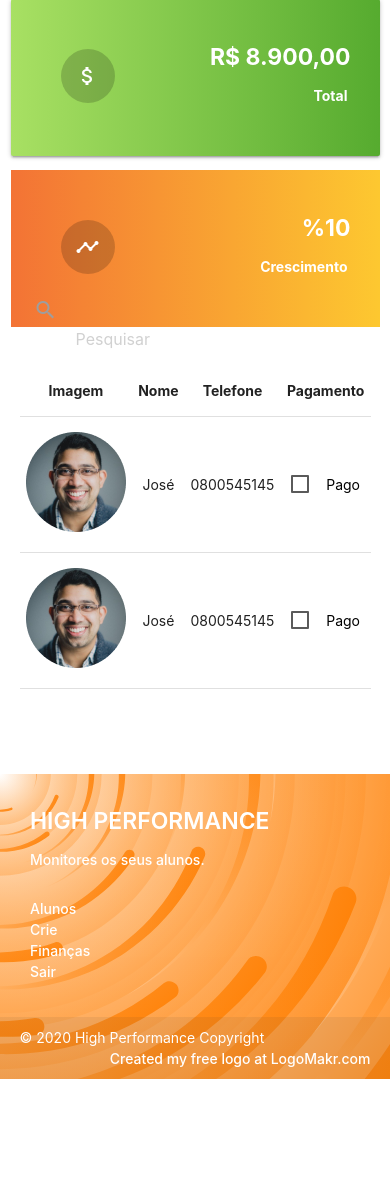
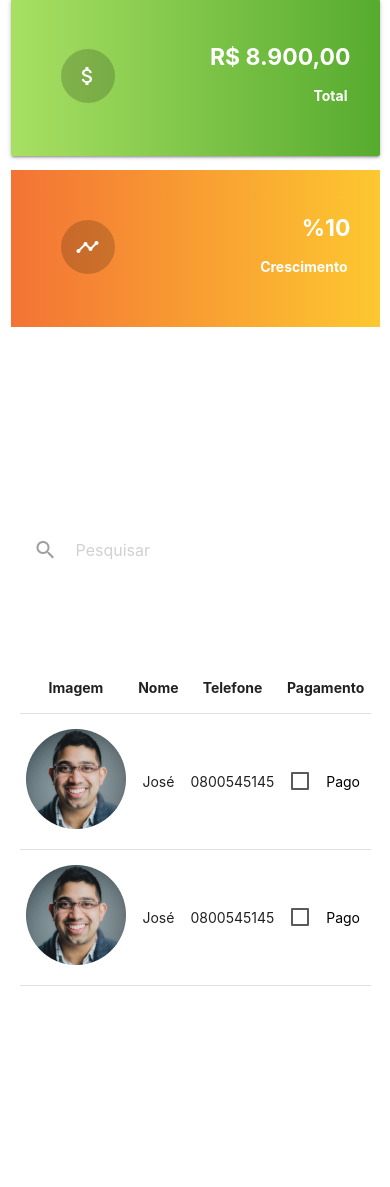
Before and after one commit to rafalmeida73/HighPerformance, a PHP site: page /pages/financas/financas.html in a window 390 px wide. Shown: the part 822-2009 px from the top of the page. Before the commit the page ends 1901 px from the top, so only its background shows below. Run offline with PHP 8.4, Linux system fonts and the light colour scheme; some libraries are stand-ins or nearby versions.

Commit message:
Alterando form

```diff
--- a/pages/financas/financas.css
+++ b/pages/financas/financas.css
@@ -75,12 +75,17 @@
 
 .card2 {
     background: #FDC830;
-    /* fallback for old browsers */
     background: -webkit-linear-gradient(to left, #F37335, #FDC830);
-    /* Chrome 10-25, Safari 5.1-6 */
     background: linear-gradient(to right, #F37335, #FDC830);
-    /* W3C, IE 10+/ Edge, Firefox 16+, Chrome 26+, Opera 12+, Safari 7+ */
     height: 157px;
+}
+
+#lista {
+    margin-bottom: 100px;
+}
+
+#tabledata {
+    margin-bottom: 200px;
 }
 
 .listaAluno {
@@ -143,4 +148,7 @@ a[href="#top"]:hover {
     canvas {
         margin-bottom: 30vh;
     }
+    lista {
+        margin-top: 80px;
+    }
 }
--- a/pages/financas/financas.html
+++ b/pages/financas/financas.html
@@ -80,12 +80,11 @@
         </div>
     </div>
 
-
     <div class="container" id="lista">
         <div class="col s12 m12 l12 left-align">
             <div class="nav-wrapper">
                 <form>
-                    <div class="input-field">
+                    <div class="input-field" style="margin-top: 360px">
                         <input id="search" type="search" required placeholder="Pesquisar">
                         <label class="label-icon" for="search"><i class="material-icons">search</i></label>
                         <i class="material-icons">close</i>
@@ -95,6 +94,7 @@
 
         </div>
     </div>
+
 
     <!-- Lista dos alunos -->
     <div class="container">
```
